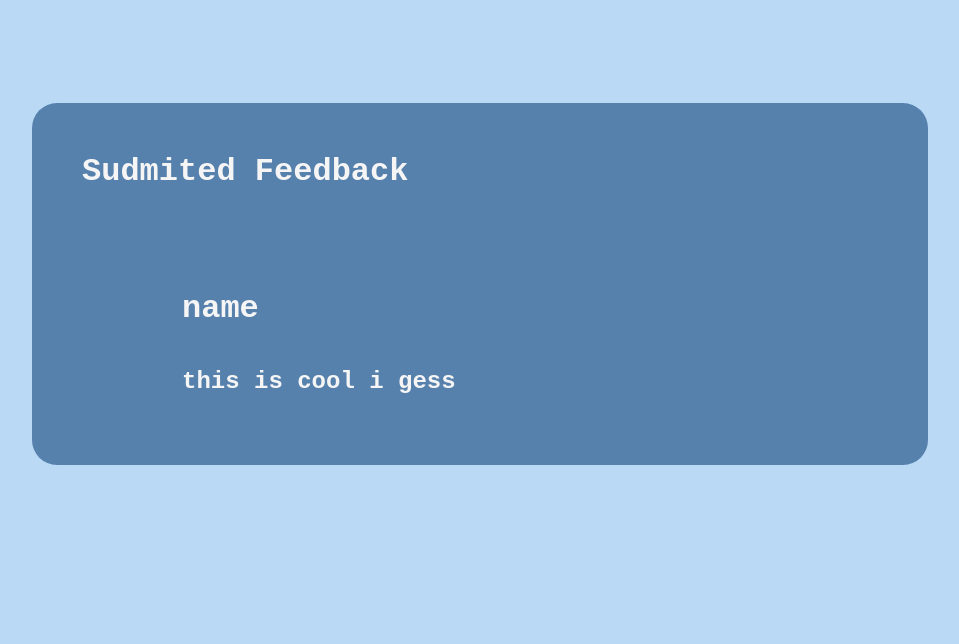
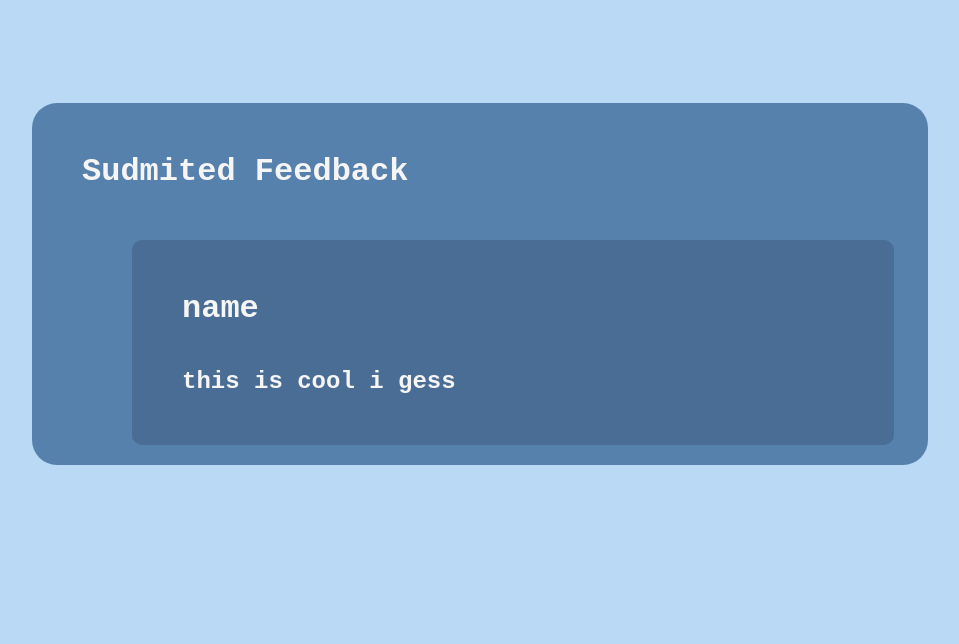
Before and after one commit to EclpticRanger/Package-Website, a Flask app: page /feedback in a window 1280 px wide. Shown: the part 1141-1785 px from the top of the page, without its empty margins (160-1119 px from the left). Run offline with Flask 3, Linux system fonts and the light colour scheme.

Commit message:
Final Final Final

```diff
--- a/static/styles/style.css
+++ b/static/styles/style.css
@@ -2,6 +2,7 @@
 html {
     --light-background: #b9d9f5;
     --medium-background: #5781ad;
+    --med-dark-background: #496d94;
     --dark-background: #375f93;
     --text-color: #f5f5f5;
 }
```
Also changed, not shown: db.sqlite3.
